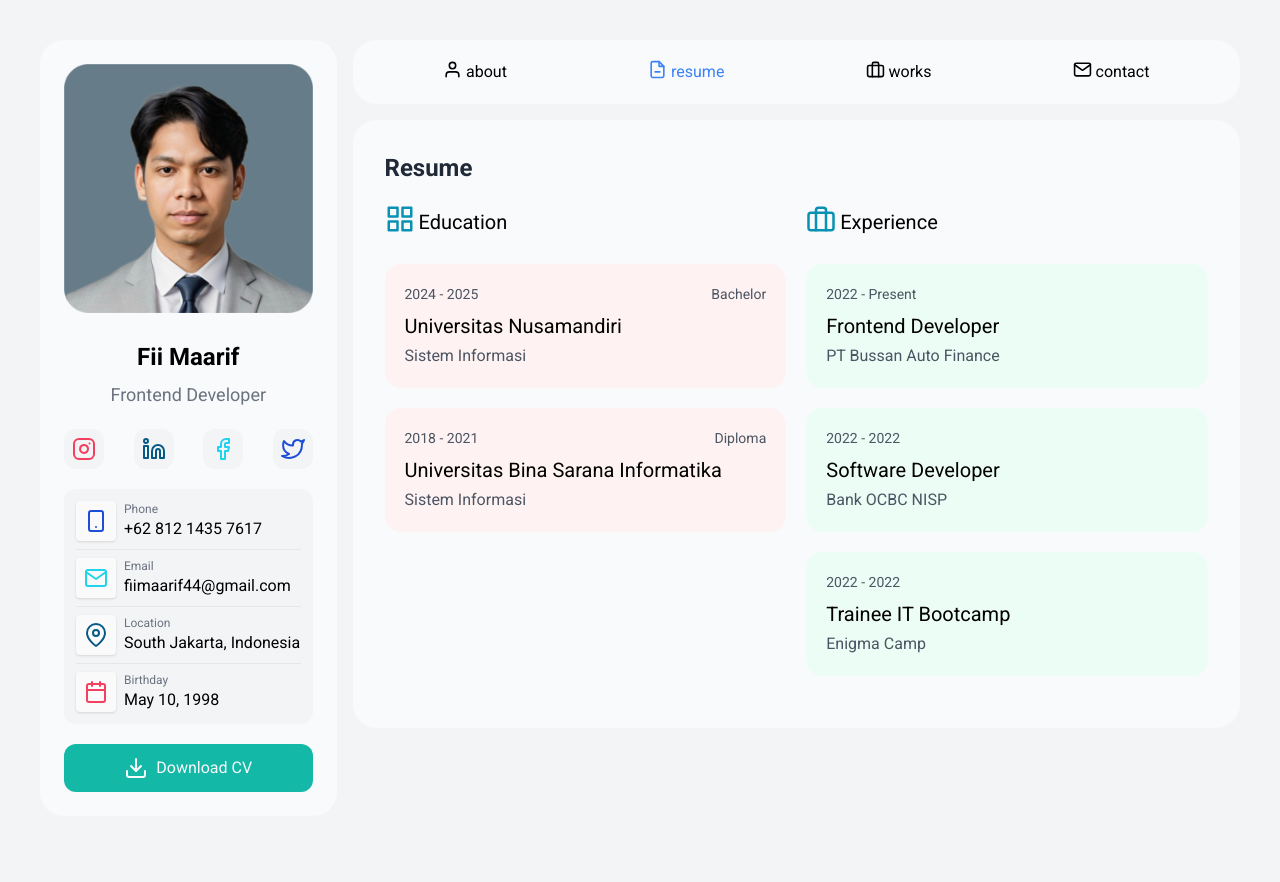
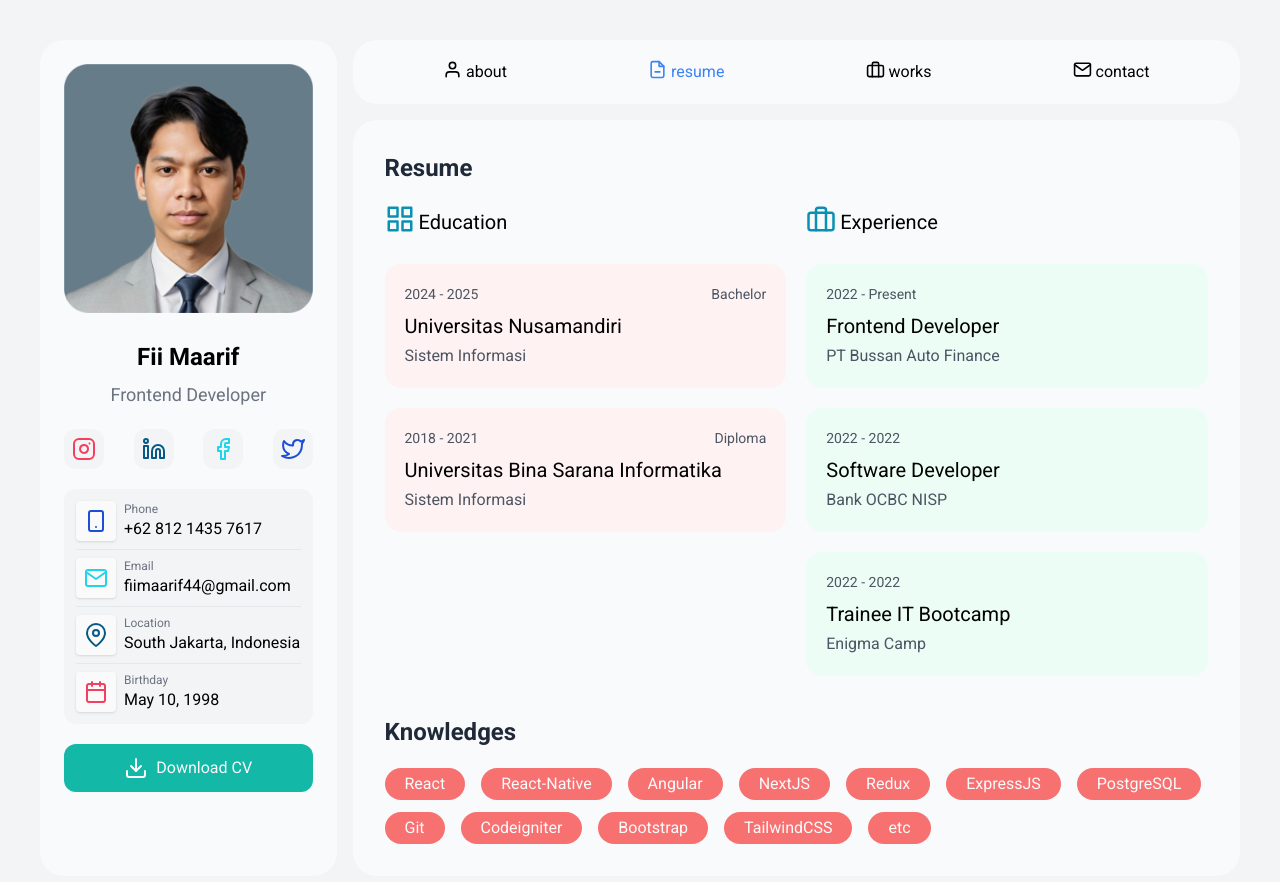
Before and after one commit to fiimaarif/personal-web-revamp, a Next.js app: page / in a window 1280 px wide. Both pictures are taken after a click on the button "resume". Shown: the top 882 px of the page. Before the commit the page ends 856 px from the top, so only its background shows below. Built offline with nearby package versions, Linux system fonts and the light colour scheme.

Commit message:
[FEAT]-Add section knowledges

```diff
--- a/src/components/main/about/index.tsx
+++ b/src/components/main/about/index.tsx
@@ -1,6 +1,6 @@
 import React from "react";
 import tech from "../../utils/tech.json";
-import { Codesandbox, Layout, Smartphone } from "react-feather";
+import { Codesandbox, Layout } from "react-feather";
 
 function About() {
     return (
--- a/src/components/main/resume/index.tsx
+++ b/src/components/main/resume/index.tsx
@@ -2,6 +2,7 @@ import React from "react";
 import { Briefcase, Grid } from "react-feather";
 import education from "../../utils/education.json";
 import experience from "../../utils/experience.json";
+import knowledges from "../../utils/knowledges.json";
 
 function Resume() {
     return (
@@ -46,6 +47,12 @@ function Resume() {
                     ))}
                 </div>
             </div>
+            <h1 className="text-2xl font-semibold text-gray-800 my-5">Knowledges</h1>
+            <div className="flex gap-1 md:gap-1 lg:gap-x-4 lg:gap-y-3 flex-wrap justify-start">
+                {knowledges.map((item, index) => (
+                    <div key={index} className="bg-red-400 px-5 py-1 rounded-3xl font-medium text-gray-50">{item.label}</div>
+                ))}
+            </div>
         </main>
     );
 }
--- /dev/null
+++ b/src/components/utils/knowledges.json
@@ -0,0 +1,39 @@
+[
+    {
+        "label": "React"
+    },
+    {
+        "label": "React-Native"
+    },
+    {
+        "label": "Angular"
+    },
+    {
+        "label": "NextJS"
+    },
+    {
+        "label": "Redux"
+    },
+    {
+        "label": "ExpressJS"
+    },
+    {
+        "label": "PostgreSQL"
+    },
+    {
+        "label": "Git"
+    },
+    {
+        "label": "Codeigniter"
+    },
+    {
+        "label": "Bootstrap"
+    },
+    {
+        "label": "TailwindCSS"
+    },
+    {
+        "label": "etc"
+    }
+
+]
```
